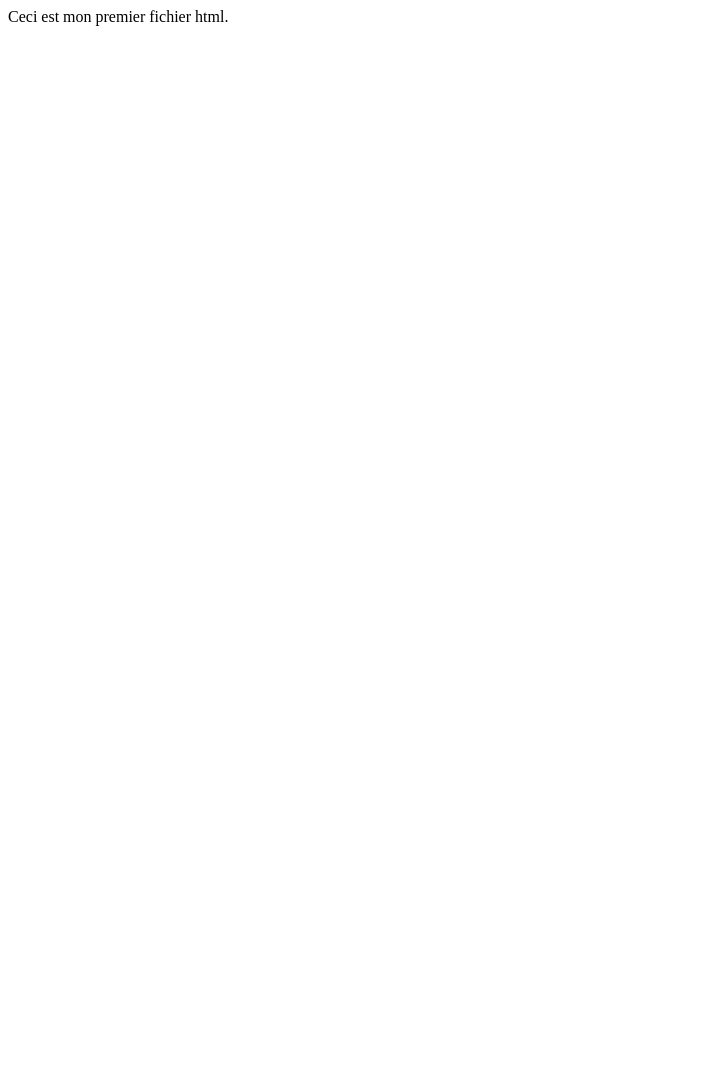
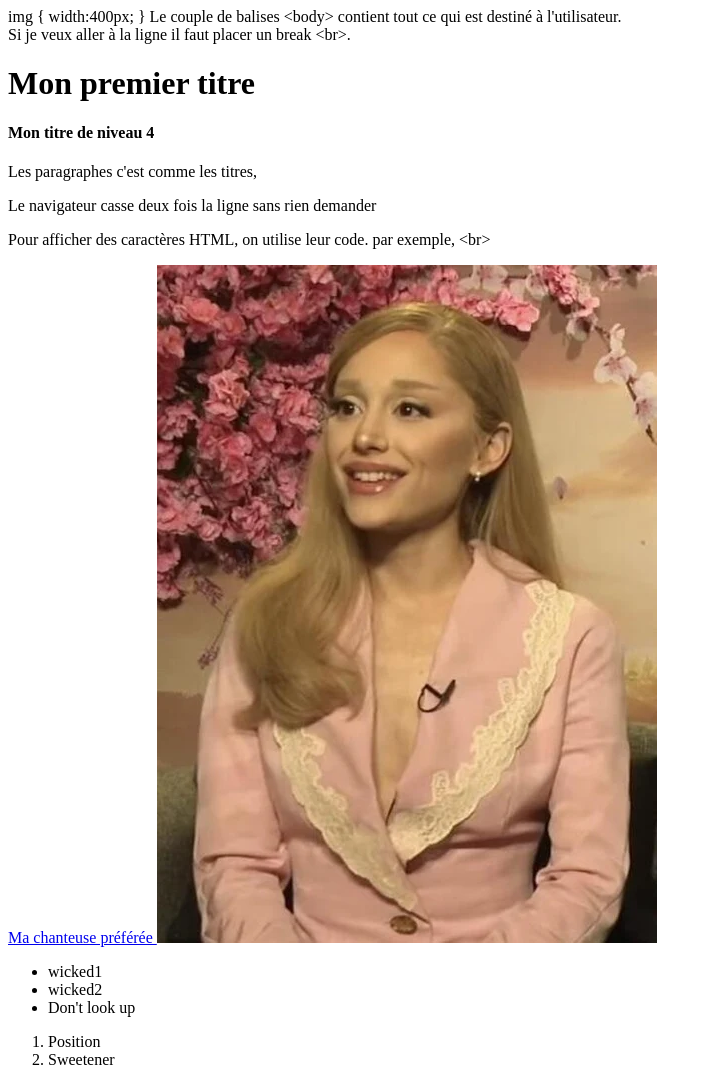
Before and after one commit to lunarmdo/mrNicolas, a plain HTML site: page html/premier.html in a window 1280 px wide. Shown: the whole page, without its empty margins (0-712 px from the left). Before the commit the page ends 800 px from the top, so only its background shows below. Drawn offline with Linux system fonts and the light colour scheme.

Commit message:
pleins de trucs

```diff
--- a/html/premier.html
+++ b/html/premier.html
@@ -1 +1,38 @@
-Ceci est mon premier fichier html.
+<!DOCTYPE html>
+<html>
+<head>
+<title>EntraînementHTML</title>
+<styles>
+img {
+    width:400px;
+}
+</styles>
+</head>
+
+<body>
+    Le couple de balises &lt;body&gt; contient tout ce qui est destiné à l'utilisateur. <br>
+    Si je veux aller à la ligne il faut placer un break &lt;br&gt;.
+    <H1>Mon premier titre</H1><h4>Mon titre de niveau 4</h4>
+    <p>Les paragraphes c'est comme les titres,</p>
+    <p>Le navigateur casse deux fois la ligne sans rien demander</p>
+    <p>Pour afficher des caractères HTML, on utilise leur code. par exemple, &lt;br&gt;</p>
+
+<a href="https://fr.wikipedia.org/wiki/Ariana_Grande"> Ma chanteuse préférée </a>
+<img src="../img/Ariana.jpg">
+
+<ul>
+<li>wicked1</li>
+<li>wicked2</li>
+<li>Don't look up</li>
+</ul>
+
+<ol>
+<li>Position</li>
+<li>Sweetener</li>
+</ol>
+
+
+
+</body>
+
+</html>
```
Also changed, not shown: html/deuxième.html (added, +11 -0 lines), 1 other file.
